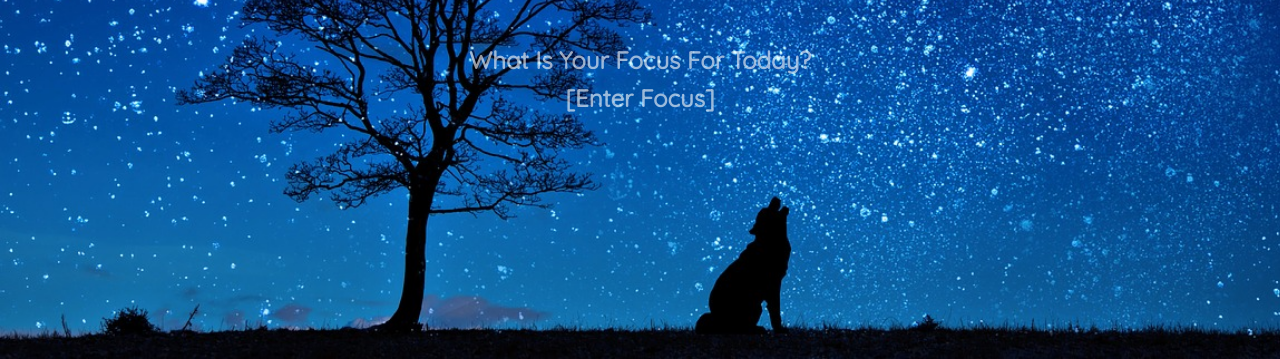
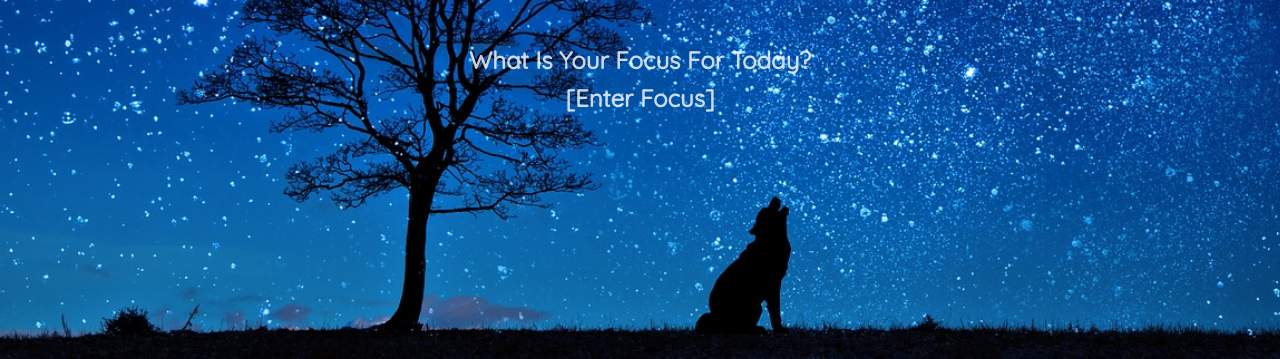
Before and after one commit to avanibhatnagar/LandingPage, a plain HTML site: page index.html in a window 1280 px wide. Shown: the part 441-800 px from the top of the page. Drawn offline with Linux system fonts and the light colour scheme.

Commit message:
final css changes

```diff
--- a/css/style.css
+++ b/css/style.css
@@ -27,7 +27,7 @@ margin-bottom: 3rem;
 
 h2{
 margin-bottom: 0.5rem;
-opacity: 0.6;
+opacity: 0.8;
 }
 
 /*when screen width is less than 700 then size of time will be accordingly*/
```
